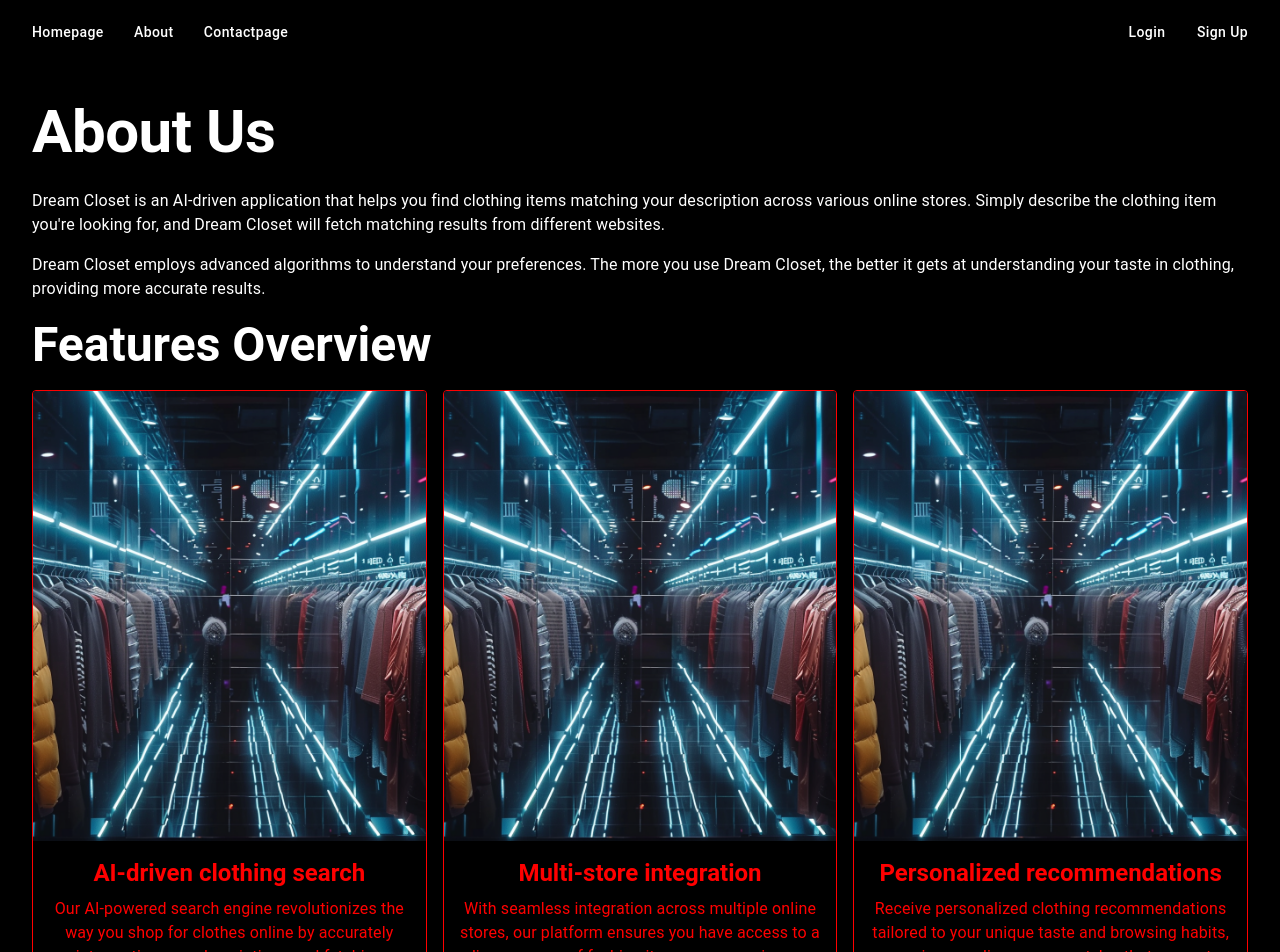
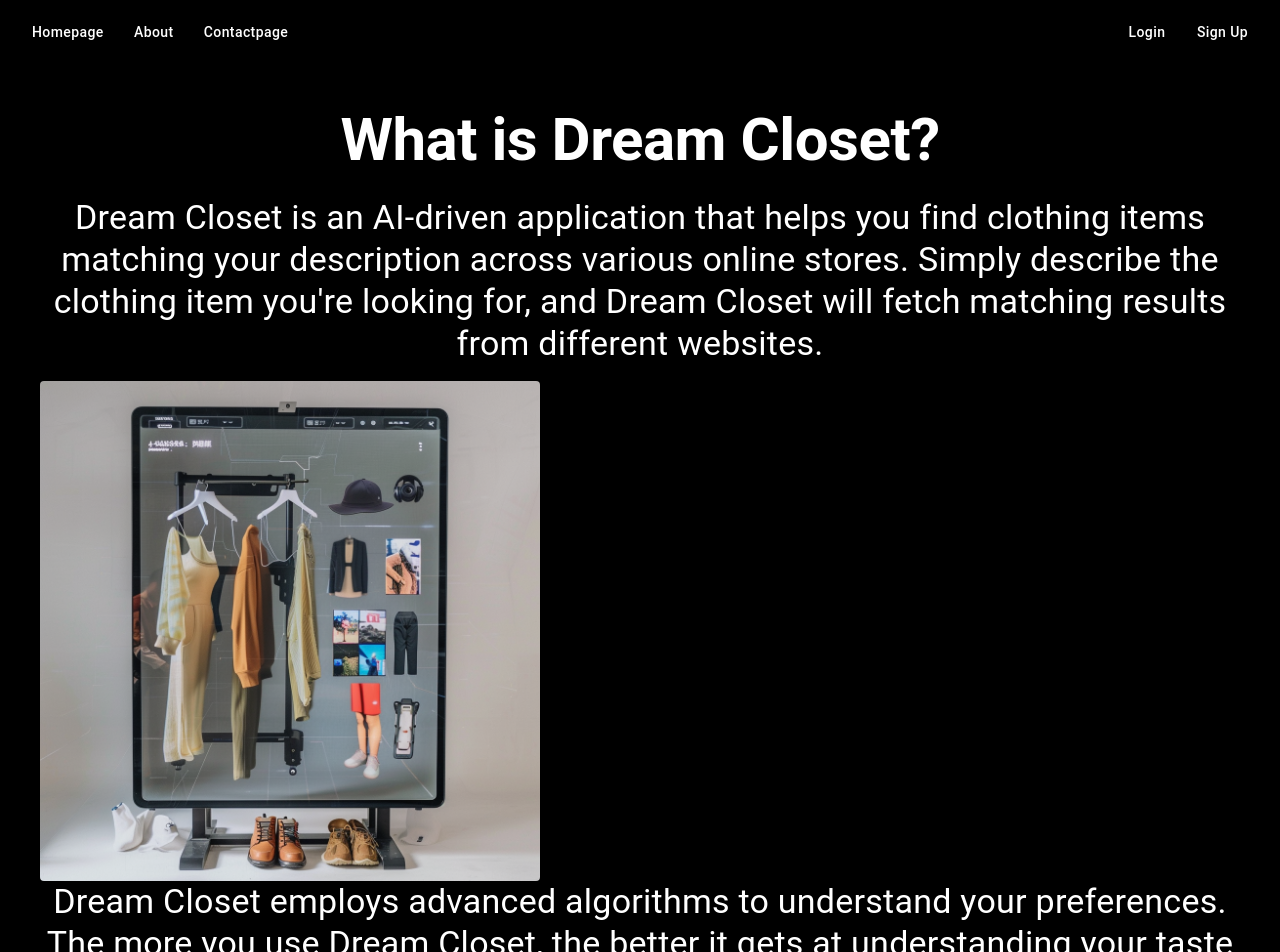
Before and after one commit to richardcolachagua/dream-closet, a React (Create React App) app: page /About in a window 1280 px wide. Shown: the top 952 px of the page. Built offline with nearby package versions, Linux system fonts and the light colour scheme.

Commit message:
"About page UI updates"

```diff
--- a/src/frontend/Pages/About.jsx
+++ b/src/frontend/Pages/About.jsx
@@ -55,26 +55,43 @@ const About = () => {
         p={4}
         sx={{
           backgroundColor: "black",
-          minHeight: "100vh",
           display: "flex",
           flexDirection: "column",
+          padding: 5,
+          textAlign: "center",
         }}
       >
+        <Box>
           <Typography
             variant="h2"
             gutterBottom
             color="white"
             sx={{ fontWeight: "bold" }}
           >
-          About Us
+            What is Dream Closet?
           </Typography>
-        <Typography variant="body1" paragraph color="white">
-          Dream Closet is an AI-driven application that helps you find clothing
-          items matching your description across various online stores. Simply
-          describe the clothing item you're looking for, and Dream Closet will
-          fetch matching results from different websites.
+          <Typography variant="h4" paragraph color="white">
+            Dream Closet is an AI-driven application that helps you find
+            clothing items matching your description across various online
+            stores. Simply describe the clothing item you're looking for, and
+            Dream Closet will fetch matching results from different websites.
           </Typography>
-        <Typography variant="body1" paragraph color="white">
+          <Card
+            sx={{
+              backgroundColor: "black",
+              maxWidth: 500,
+              maxHeight: 500,
+            }}
+          >
+            <CardMedia
+              sx={{ height: 500, width: 500 }}
+              image="/assets/AI-driven_clothing_search_3.png"
+              title="what is dream cloest"
+            />
+          </Card>
+        </Box>
+
+        <Typography variant="h4" paragraph color="white">
           Dream Closet employs advanced algorithms to understand your
           preferences. The more you use Dream Closet, the better it gets at
           understanding your taste in clothing, providing more accurate results.
@@ -103,13 +120,13 @@ const About = () => {
                 />
                 <CardContent sx={{ textAlign: "center", color: "red" }}>
                   <Typography
-                    variant="h5"
+                    variant="h3"
                     gutterBottom
                     sx={{ fontWeight: "bold" }}
                   >
                     {feature.title}
                   </Typography>
-                  <Typography variant="body1">{feature.description}</Typography>
+                  <Typography variant="h6">{feature.description}</Typography>
                 </CardContent>
               </Card>
             </Grid>
```
Also changed, not shown: public/assets/Dream_Closet_is_an_AI-driven_application.png (added), public/assets/sixthsense527_Dream_Closet_is_an_AI.png (added). Lines whose indentation alone changed are shown as unchanged.
